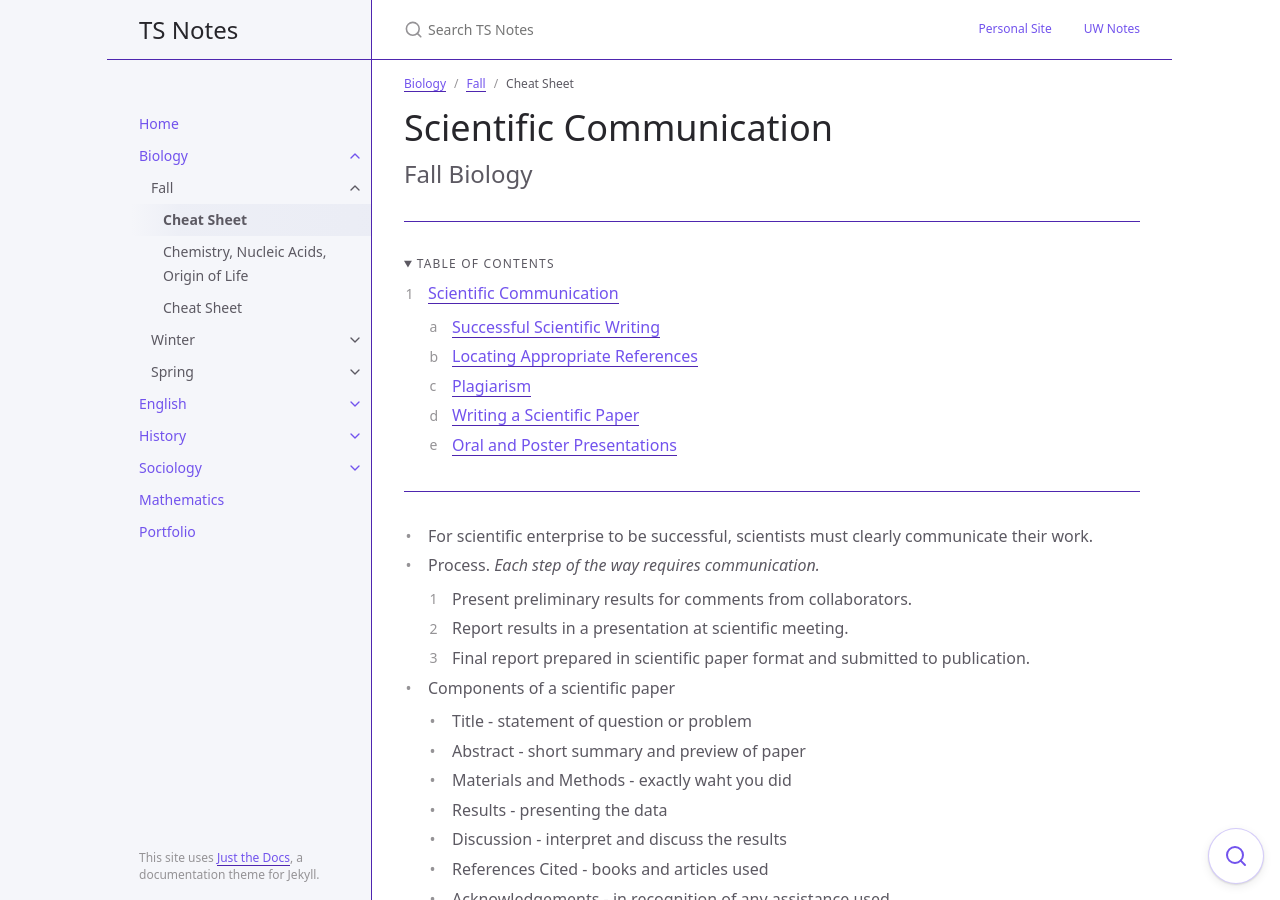
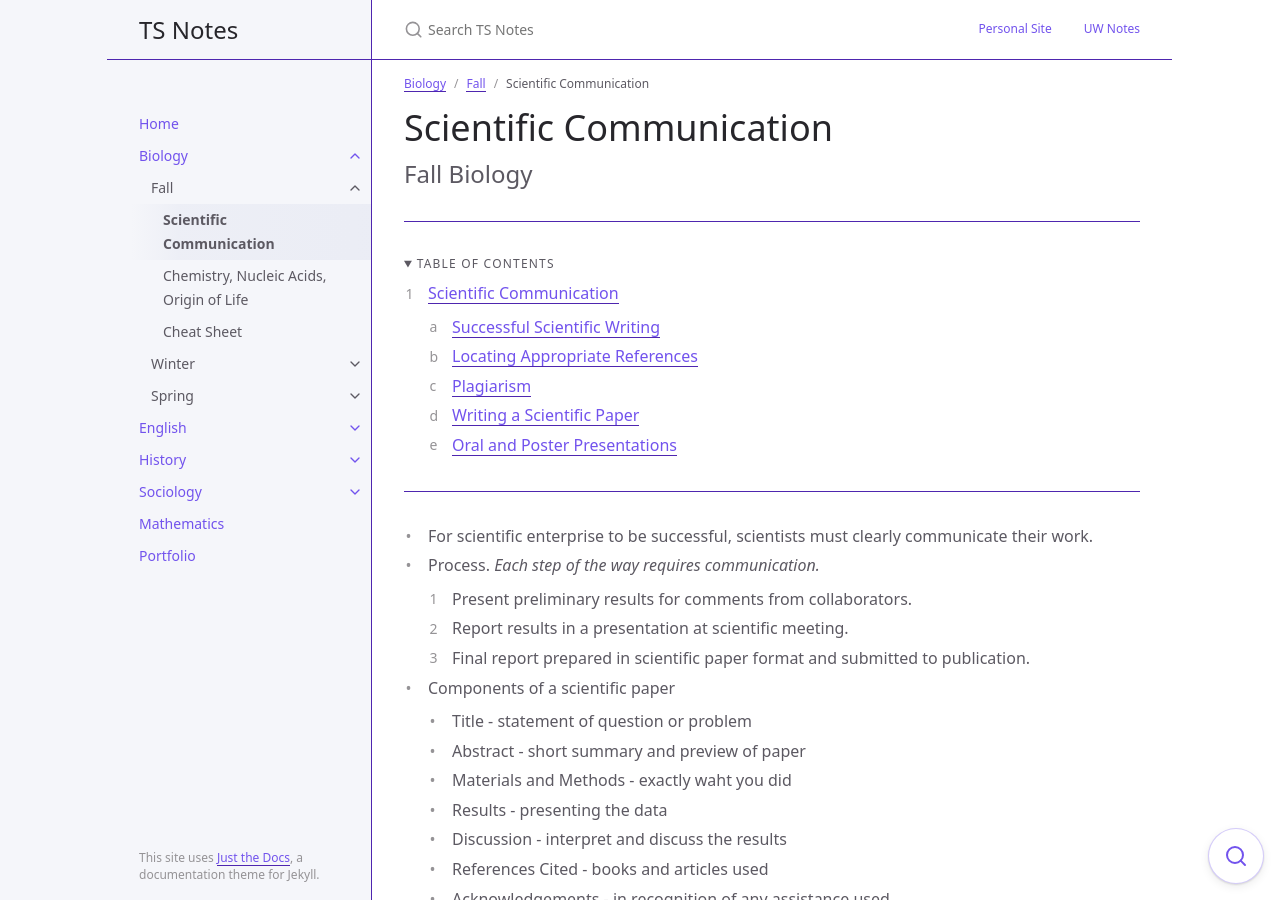
Before and after one commit to andre-ye/ts, a Jekyll site: the page built from docs/biology/fall/scientific-communication.md, in a window 1280 px wide and 900 px high. Built offline with Jekyll 4.4.1, drawn with Linux system fonts in a browser that asks for light colours; nearby versions of some CDN libraries.

Commit message:
Update scientific-communication.md

```diff
--- a/docs/biology/fall/scientific-communication.md
+++ b/docs/biology/fall/scientific-communication.md
@@ -1,6 +1,6 @@
 ---
 layout: default
-title: Cheat Sheet
+title: Scientific Communication
 parent: Fall
 grand_parent: Biology
 nav_order: 1
```
